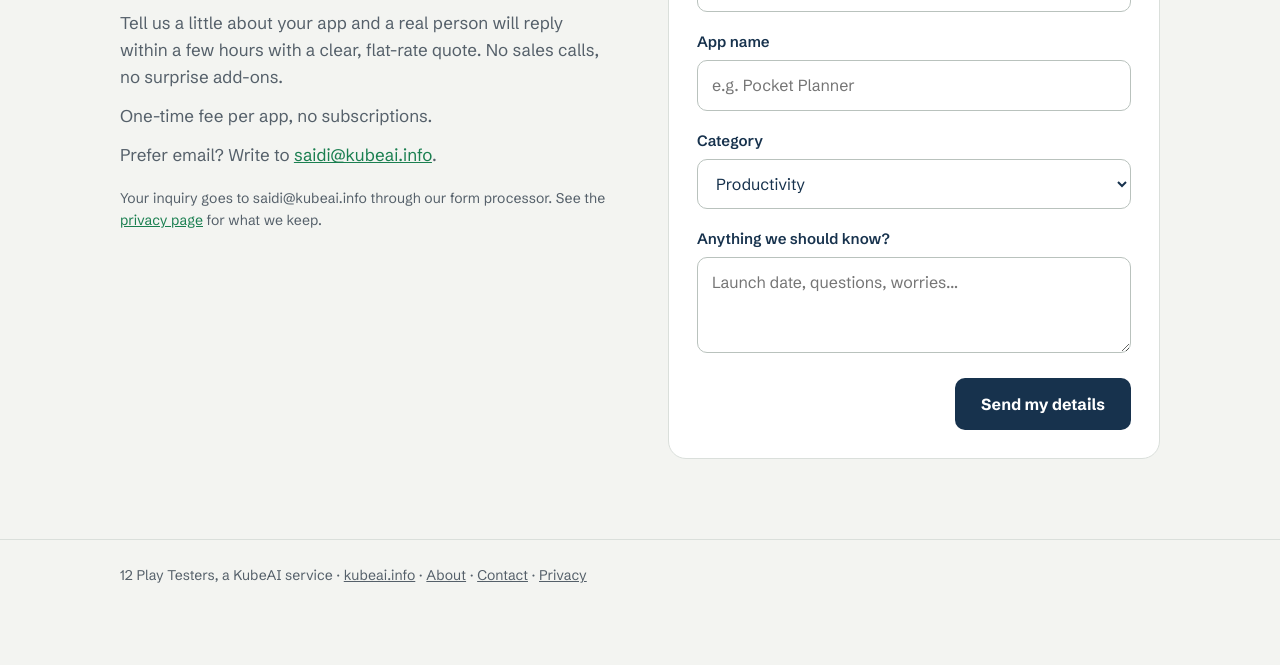
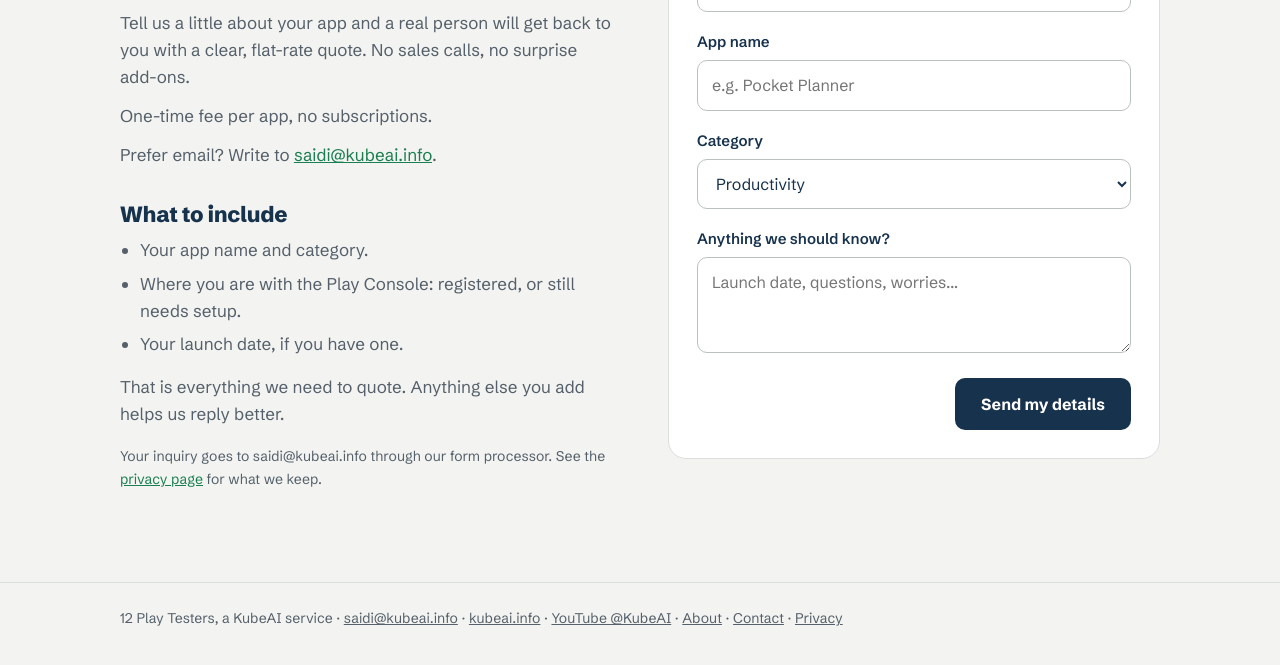
Before and after one commit to saidi-art/12-play-testers, a plain HTML site: page contact/index.html in a window 1280 px wide. Shown: the part 175-840 px from the top of the page. Before the commit the page ends 802 px from the top, so only its background shows below. Drawn offline with Linux system fonts and the light colour scheme.

Commit message:
Add social preview tags, richer Contact page, Privacy structured data, full KubeAI footer

```diff
--- a/contact/index.html
+++ b/contact/index.html
@@ -4,13 +4,21 @@
 <meta charset="utf-8">
 <meta name="viewport" content="width=device-width, initial-scale=1">
 <title>Contact — 12 Play Testers</title>
-<meta name="description" content="Tell us about your app and get a flat-rate quote within a few hours. Email saidi@kubeai.info or send the form.">
+<meta name="description" content="Tell us about your app and get a flat-rate quote. Email saidi@kubeai.info or send the form. A real person reads every inquiry.">
 <link rel="stylesheet" href="/styles.css">
 <link rel="canonical" href="https://play.kubeai.info/contact/">
+<meta property="og:type" content="website">
+<meta property="og:site_name" content="12 Play Testers">
+<meta property="og:title" content="Contact — 12 Play Testers">
+<meta property="og:description" content="Tell us about your app and get a flat-rate quote. Email saidi@kubeai.info or send the form. A real person reads every inquiry.">
+<meta property="og:url" content="https://play.kubeai.info/contact/">
+<meta name="twitter:card" content="summary">
 <style>
 .prose h1{font-size:clamp(32px,4.6vw,46px);font-weight:800;letter-spacing:-.025em;line-height:1.08;margin:44px 0 14px}
 .prose h2{font-size:22px;letter-spacing:-.01em;margin:34px 0 8px}
 .prose p{color:var(--slate);margin:0 0 12px}
+.prose ul{margin:10px 0 16px;padding-left:20px}
+.prose li{color:var(--slate);margin:6px 0}
 .prose a{color:var(--done);text-decoration:underline}
 .prose .fine{font-size:14px}
 .contact-grid{display:grid;grid-template-columns:minmax(0,1fr) minmax(0,1fr);gap:56px;align-items:start;padding-bottom:80px}
@@ -37,9 +45,16 @@
   <div class="contact-grid">
     <div class="prose">
       <h1>Contact</h1>
-      <p>Tell us a little about your app and a real person will reply within a few hours with a clear, flat-rate quote. No sales calls, no surprise add-ons.</p>
+      <p>Tell us a little about your app and a real person will get back to you with a clear, flat-rate quote. No sales calls, no surprise add-ons.</p>
       <p>One-time fee per app, no subscriptions.</p>
       <p>Prefer email? Write to <a href="mailto:saidi@kubeai.info">saidi@kubeai.info</a>.</p>
+      <h2>What to include</h2>
+      <ul>
+        <li>Your app name and category.</li>
+        <li>Where you are with the Play Console: registered, or still needs setup.</li>
+        <li>Your launch date, if you have one.</li>
+      </ul>
+      <p>That is everything we need to quote. Anything else you add helps us reply better.</p>
       <p class="fine" style="margin-top:18px">Your inquiry goes to saidi@kubeai.info through our form processor. See the <a href="/privacy/">privacy page</a> for what we keep.</p>
     </div>
     <div>
@@ -68,7 +83,7 @@
       </form>
       <div class="done-msg" id="cdone" hidden>
         <h3>Sent. Thanks for reaching out.</h3>
-        <p>A real person will reply within a few hours with a clear quote for your app.</p>
+        <p>A real person will get back to you with a clear quote for your app.</p>
       </div>
     </div>
   </div>
@@ -93,7 +108,7 @@
 </script>
 
 <footer>
-  <div class="wrap">12 Play Testers, a KubeAI service &middot; <a href="https://kubeai.info">kubeai.info</a> &middot; <a href="/about/">About</a> &middot; <a href="/contact/">Contact</a> &middot; <a href="/privacy/">Privacy</a></div>
+  <div class="wrap">12 Play Testers, a KubeAI service &middot; <a href="mailto:saidi@kubeai.info">saidi@kubeai.info</a> &middot; <a href="https://kubeai.info">kubeai.info</a> &middot; <a href="https://www.youtube.com/@KubeAI">YouTube @KubeAI</a> &middot; <a href="/about/">About</a> &middot; <a href="/contact/">Contact</a> &middot; <a href="/privacy/">Privacy</a></div>
 </footer>
 </body>
 </html>
```
Also changed, not shown: about/index.html (+8 -2 lines), privacy/index.html (+10 -1 lines).
